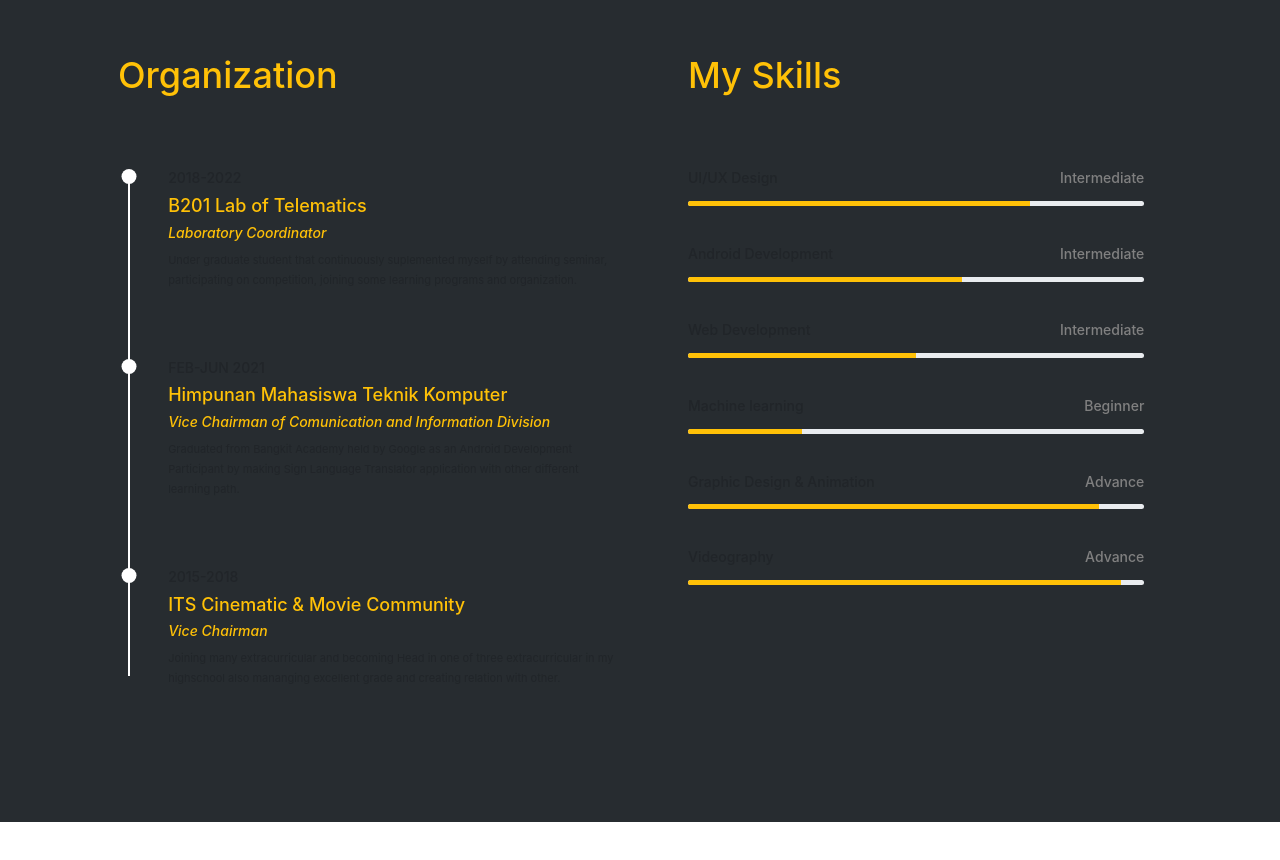
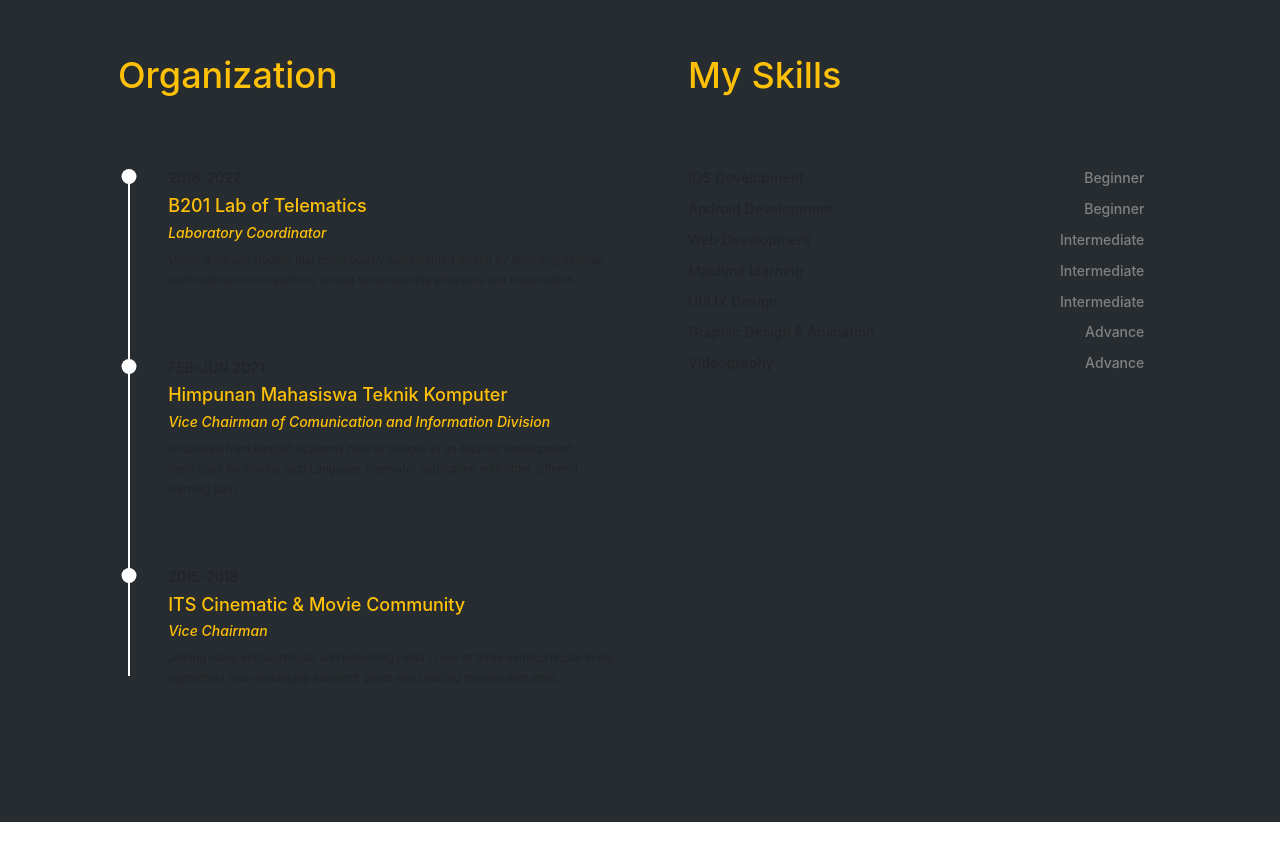
Before and after one commit to AndanFathullah/andanfathullah.github.io, a plain HTML site: page about.html in a window 1280 px wide. Shown: the part 1675-2535 px from the top of the page. Drawn offline with nearby package versions, Linux system fonts and the light colour scheme.

Commit message:
Update and Fixing navigation bug

```diff
--- a/about.html
+++ b/about.html
@@ -22,7 +22,7 @@
       <div class="collapse navbar-collapse" id="mainNavbar">
         <ul class="navbar-nav ml-auto">
           <li class="nav-item mx-5 align-self-center">
-            <a class="nav-link" href="about.html">About Me</a>
+            <a class="nav-link" href="#">About Me</a>
           </li>
           <li class="nav-item mx-5 align-self-center">
             <a class="nav-link" href="service.html">Services</a>
@@ -31,7 +31,7 @@
             <a class="nav-link" href="#">Works</a>
           </li>
           <li class="nav-item mx-5 align-self-center">
-            <a class="nav-link" href="#">Contact</a>
+            <a class="nav-link" href="#contact">Contact</a>
           </li>
         </ul>
       </div>
@@ -202,46 +202,32 @@
               <h1 class="text-warning title mb-5">My Skills</h1>
               <div class="skills">
                 <div class="d-flex flex-row justify-content-between">
-                  <h2>UI/UX Design</h2>
-                  <h2 style="color: gray;">Intermediate</h2>
-                </div>
-                <div class="progress" style="height: 5px;">
-                  <div class="progress-bar bg-warning" style="width: 75%"></div>
+                  <h2>IOS Development</h2>
+                  <h2 style="color: gray;">Beginner</h2>
                 </div>
                 <div class="d-flex flex-row justify-content-between">
                   <h2>Android Development</h2>
-                  <h2 style="color: gray;">Intermediate</h2>
-                </div>
-                <div class="progress" style="height: 5px;">
-                  <div class="progress-bar bg-warning" style="width: 60%"></div>
+                  <h2 style="color: gray;">Beginner</h2>
                 </div>
                 <div class="d-flex flex-row justify-content-between">
                   <h2>Web Development</h2>
                   <h2 style="color: gray;">Intermediate</h2>
                 </div>
-                <div class="progress" style="height: 5px;">
-                  <div class="progress-bar bg-warning" style="width: 50%"></div>
+                <div class="d-flex flex-row justify-content-between">
+                  <h2>Machine learning</h2>
+                  <h2 style="color: gray;">Intermediate</h2>
                 </div>
                 <div class="d-flex flex-row justify-content-between">
-                  <h2>Machine learning</h2>
-                  <h2 style="color: gray;">Beginner</h2>
-                </div>
-                <div class="progress" style="height: 5px;">
-                  <div class="progress-bar bg-warning" style="width: 25%"></div>
+                  <h2>UI/UX Design</h2>
+                  <h2 style="color: gray;">Intermediate</h2>
                 </div>
                 <div class="d-flex flex-row justify-content-between">
                   <h2>Graphic Design & Animation</h2>
                   <h2 style="color: gray;">Advance</h2>
                 </div>
-                <div class="progress" style="height: 5px;">
-                  <div class="progress-bar bg-warning" style="width: 90%"></div>
-                </div>
                 <div class="d-flex flex-row justify-content-between">
                   <h2>Videography</h2>
                   <h2 style="color: gray;">Advance</h2>
-                </div>
-                <div class="progress" style="height: 5px;">
-                  <div class="progress-bar bg-warning" style="width: 95%"></div>
                 </div>
               </div>
             </div>
@@ -277,7 +263,7 @@
       <!-- end of CV -->
 
       <!-- footer -->
-      <footer class="main-background footer px-3 pt-5">
+      <footer id="contact" class="main-background footer px-3 pt-5">
         <div class="content-fills w-100 mx-auto">
           <div
             class="d-flex flex-column flex-md-row align-items-center justify-content-md-around"
```
Also changed, not shown: index.html (+3 -3 lines), service.html (+2 -2 lines).
